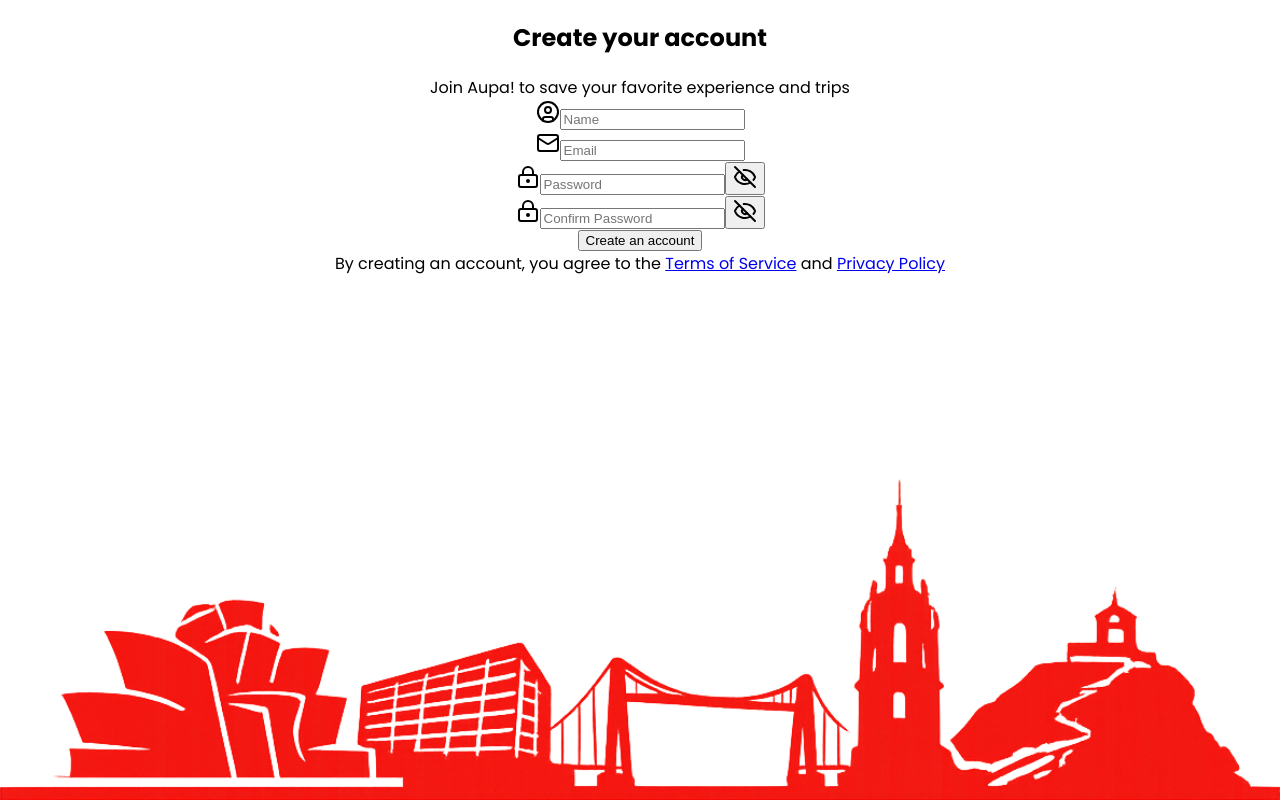
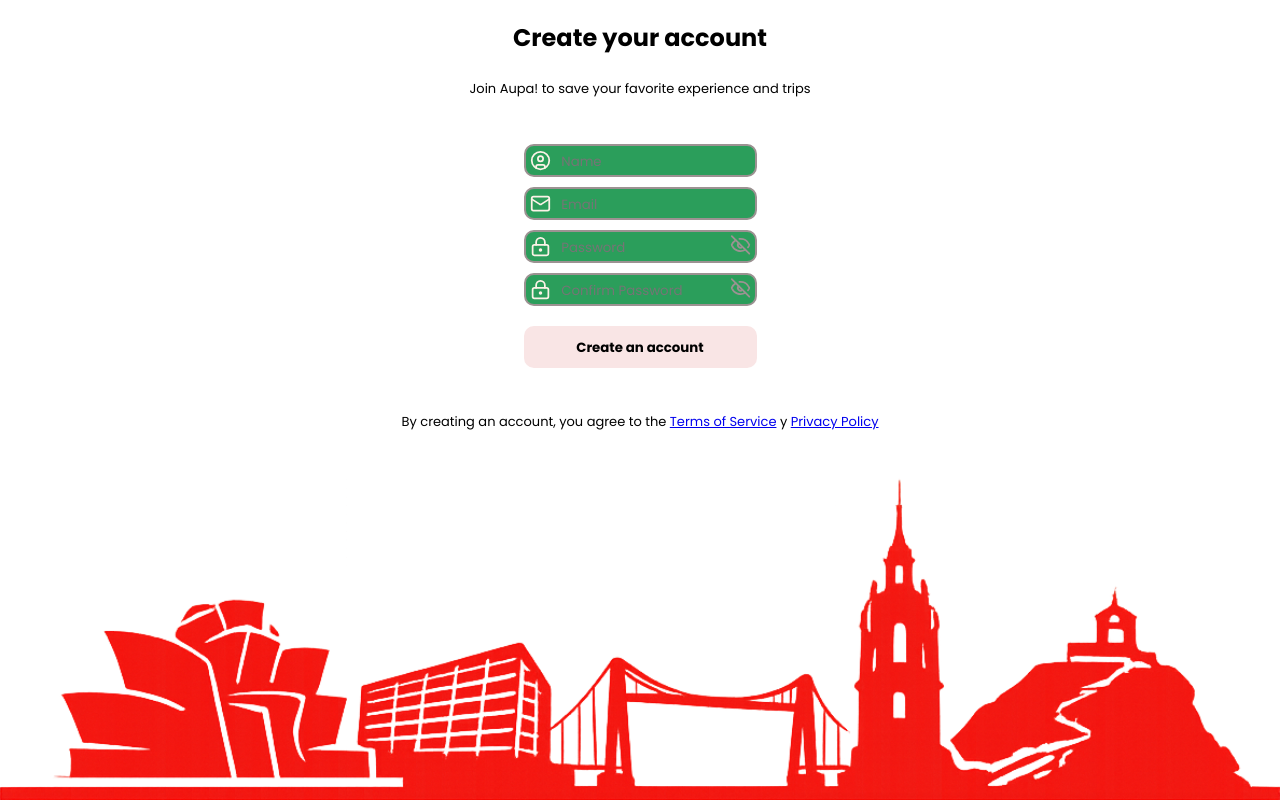
Before and after one commit to ane1212/aupa-frontend, a React (Vite) app: page /register in a window 1280 px wide. Built offline with nearby package versions, Linux system fonts and the light colour scheme.

Commit message:
0603.0018 estilos y cambios en el Auth layout para poder hacer space-between en las páginas de login/registro. Cambio de tamaño de iconos.

```diff
--- a/src/assets/styles/index.css
+++ b/src/assets/styles/index.css
@@ -7,6 +7,9 @@
   padding: 0;
   overflow-y: hidden;
   height: 100%;
+}
+
+* {
   font-family: 'Poppins', sans-serif;
 }
 
@@ -49,7 +52,6 @@
     border-top: 1px solid var(--color-F);
 
     a {
-
       color: var(--color-H);
       display: flex;
       flex-direction: column;
@@ -71,31 +73,95 @@
 }
 
 .auth {
-  display: flex;
-  flex-direction: column;
-  align-items: center;
-  min-height: 100vh;
-  justify-content: space-between;
-
-  .auth-main {
+  .register,
+  .login {
     display: flex;
     flex-direction: column;
     min-height: 100vh;
     justify-content: space-between;
     flex-wrap: wrap;
-  }
+    text-align: center;
 
-  .register,
-  .login {
-    text-align: center;
+    .register-header span,
+    .terms-text {
+      max-width: 89%;
+      align-self: center;
+      text-align: center;
+      font-size: small;
+    }
 
     .register-form {
       display: flex;
       flex-direction: column;
       align-items: center;
+      gap: var(--mp);
+      width: 100%;
+
+      .username-container,
+      .email-container {
+        position: relative;
+        width: 100%;
+        max-width: 233px;
+        display: flex;
+        align-items: center;
+      }
+
+      .input-wrapper {
+        position: relative;
+        display: flex;
+        align-items: center;
+        width: 100%;
+        max-width: 233px;
+      }
+
+      .icon {
+        position: absolute;
+        left: 3%;
+        color: var(--color-K);
+        z-index: 1;
+      }
+
+      .eye-icon {
+        position: absolute;
+        right: 0%;
+        transform: translateY(5%);
+        border: none;
+        background: none;
+        color: var(--color-F);
+        z-index: 1;
+      }
+
+      .input-box {
+        height: var(--np);
+        border-radius: var(--mp);
+        background-color: var(--color-C);
+        border-color: var(--color-F);
+        border-style: solid;
+        width: 100%;
+        padding: .2rem calc(var(--np) + var(--mp)) 0;
+
+        &:focus {
+          border-color: var(--color-G);
+          border-width: 2px;
+          outline: none;
+        }
+
+      }
+
+      .create-account-btn {
+        padding: .2rem var(--np) 0;
+        height: calc(var(--np) * 1.618);
+        width: 233px;
+        border-radius: var(--mp);
+        border-style: none;
+        background-color: var(--color-G);
+        color: var(--color-A);
+        font-weight: bold;
+      }
     }
   }
 }
+
 
 .footer {
   width: 100vw;
--- a/src/components/layout/Auth.tsx
+++ b/src/components/layout/Auth.tsx
@@ -1,13 +1,11 @@
 // components/layout/AuthLayout.tsx
 import { Outlet } from 'react-router-dom';
-import footer from '../../assets/redfooter.png'
 
 const AuthLayout = () => {
     return (
         <div className="auth">
             <main className="auth-main">
                 <Outlet />
-                <img className="footer" src={footer} alt="footer" />
             </main>
         </div>
     );
--- a/src/components/ui/PasswordInput.tsx
+++ b/src/components/ui/PasswordInput.tsx
@@ -18,7 +18,8 @@
 
     return (
         <div className="password-container">
-            <LockKeyhole size={24} color="currentColor" />
+            <div className='input-wrapper'>
+                <LockKeyhole className="icon" size={21} color="currentColor" />
                 <input
                     data-testid={testId}
                     type={showPassword ? 'text' : 'password'}
@@ -29,8 +30,9 @@
                     autoComplete="new-password"
                 />
                 <button type="button" onClick={() => setShowPassword(!showPassword)} className="eye-icon" aria-label={showPassword ? 'Hide password' : 'Show password'}>
-                {showPassword ? (<Eye size={24} color="currentColor" />) : (<EyeOff size={24} color="currentColor" />)}
+                    {showPassword ? (<Eye size={21} color="currentColor" />) : (<EyeOff size={21} color="currentColor" />)}
                 </button>
+            </div>
         </div>
     );
 };
--- a/src/pages/Register.tsx
+++ b/src/pages/Register.tsx
@@ -1,6 +1,7 @@
 import { useState } from 'react';
 import PasswordInput from '../components/ui/PasswordInput';
 import { CircleUser, Mail } from 'lucide-react';
+import footer from '../assets/redfooter.png'
 
 interface RegisterFormData {
   name: string;
@@ -17,33 +18,59 @@
     confirmPassword: ''
   });
 
+  const [errorMessage, setErrorMessage] = useState<string>('');
+
   const handleInputChange = (field: keyof RegisterFormData) => (value: string) => {
     setFormData(prev => ({ ...prev, [field]: value }));
+    setErrorMessage('');
   };
 
   const handleSubmit = (e: React.SubmitEvent) => {
     e.preventDefault();
 
-    if (formData.password.length < 8) {
+    if (!formData.name || !formData.email || !formData.password || !formData.confirmPassword) {
+      setErrorMessage('All fields need to be filled!');
       return;
     }
-    if (formData.password !== formData.confirmPassword) {
+
+    if (formData.name.length < 3) {
+      setErrorMessage('You must enter a valid user name!');
       return;
     }
-    //auth
+
+    if (formData.email.length < 7 || !formData.email.includes('@') || !formData.email.includes('.')) {
+      setErrorMessage('Email address is incorrect!');
+      return;
+    }
+
+    if (formData.password.length < 8) {
+      setErrorMessage('Password needs at least 8 characters!');
+      return;
+    }
+
+    if (formData.password !== formData.confirmPassword) {
+      setErrorMessage('Both passwords must match!')
+      return;
+    }
+
+    setErrorMessage('Account created')
+    // auth
   };
+
 
   return (
     <div className="register">
       <div className="register-header">
         <h2>Create your account</h2>
-        <p>Join Aupa! to save your favorite experience and trips</p>
+        <span>Join Aupa! to save your favorite experience and trips</span>
       </div>
+
 
       <form className="register-form" onSubmit={handleSubmit}>
 
+
         <div className="username-container">
-          <CircleUser size={24} color="currentColor" />
+          <CircleUser className="icon" size={21} color="currentColor" />
           <input
             type="text"
             placeholder="Name"
@@ -54,8 +81,9 @@
           />
         </div>
 
+
         <div className="email-container">
-          <Mail size={24} color="currentColor" />
+          <Mail className="icon" size={21} color="currentColor" />
           <input
             type="email"
             placeholder="Email"
@@ -63,22 +91,26 @@
             onChange={(e) => handleInputChange('email')(e.target.value)}
             className="input-box"
             data-testid="email-input"
+            autoComplete="email"
           />
         </div>
 
         <PasswordInput testId="password-input" placeholder="Password" value={formData.password} onChange={handleInputChange('password')} />
         <PasswordInput testId="confirm-password-input" placeholder="Confirm Password" value={formData.confirmPassword} onChange={handleInputChange('confirmPassword')} />
-
+        <div className="error-message">{errorMessage}</div>
         <button type="submit" className="create-account-btn">Create an account</button>
       </form>
 
       <span className="terms-text">
         By creating an account, you agree to the{' '}
-        <a href="/terms" className="terms-link">Terms of Service</a> and{' '}
+        <a href="/terms" className="terms-link">Terms of Service</a> y{' '}
         <a href="/privacy" className="terms-link">Privacy Policy</a>
       </span>
+
+      <img className="footer" src={footer} alt="footer" />
     </div>
   );
 };
 
+
 export default Register;
```
Lines whose indentation alone changed are shown as unchanged.
